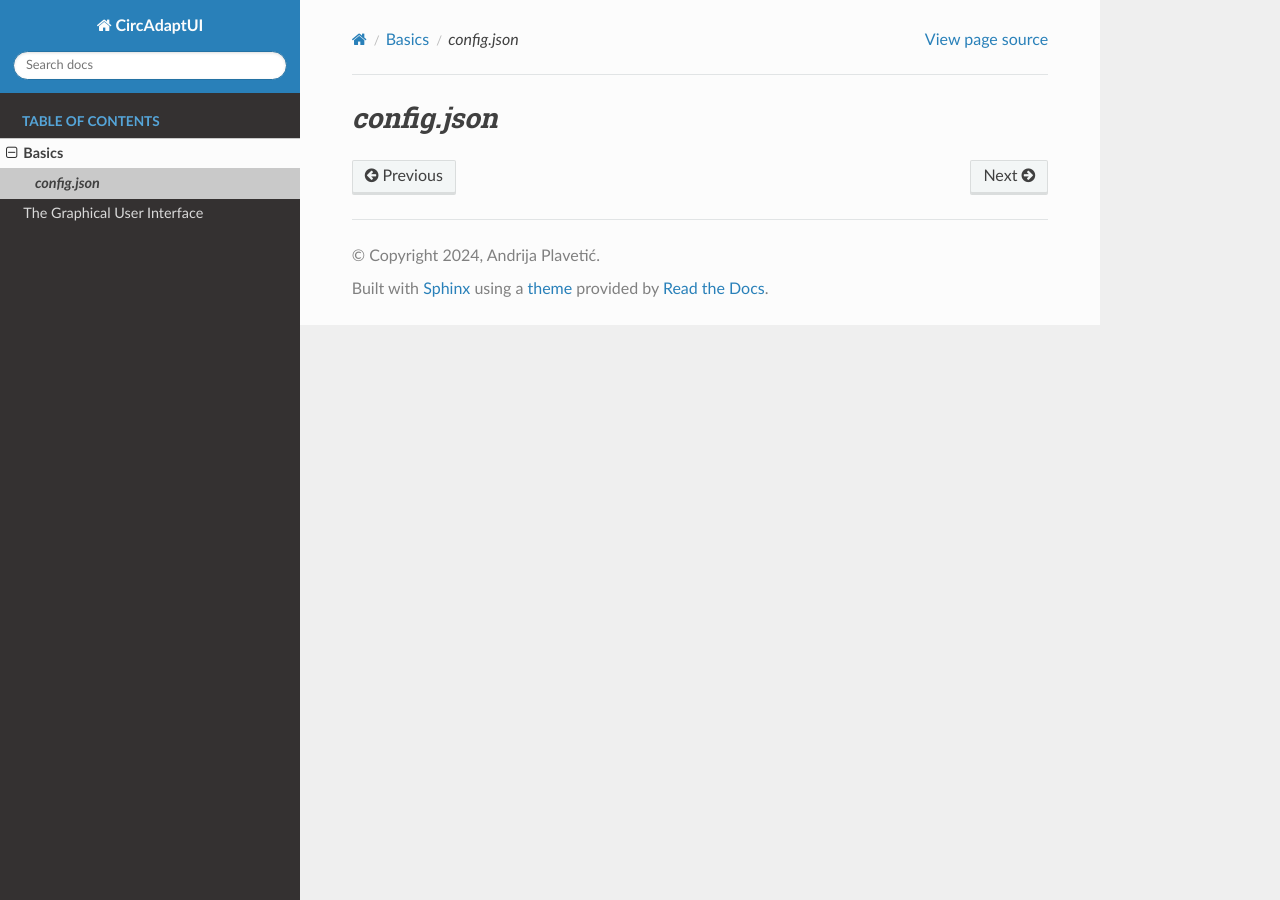
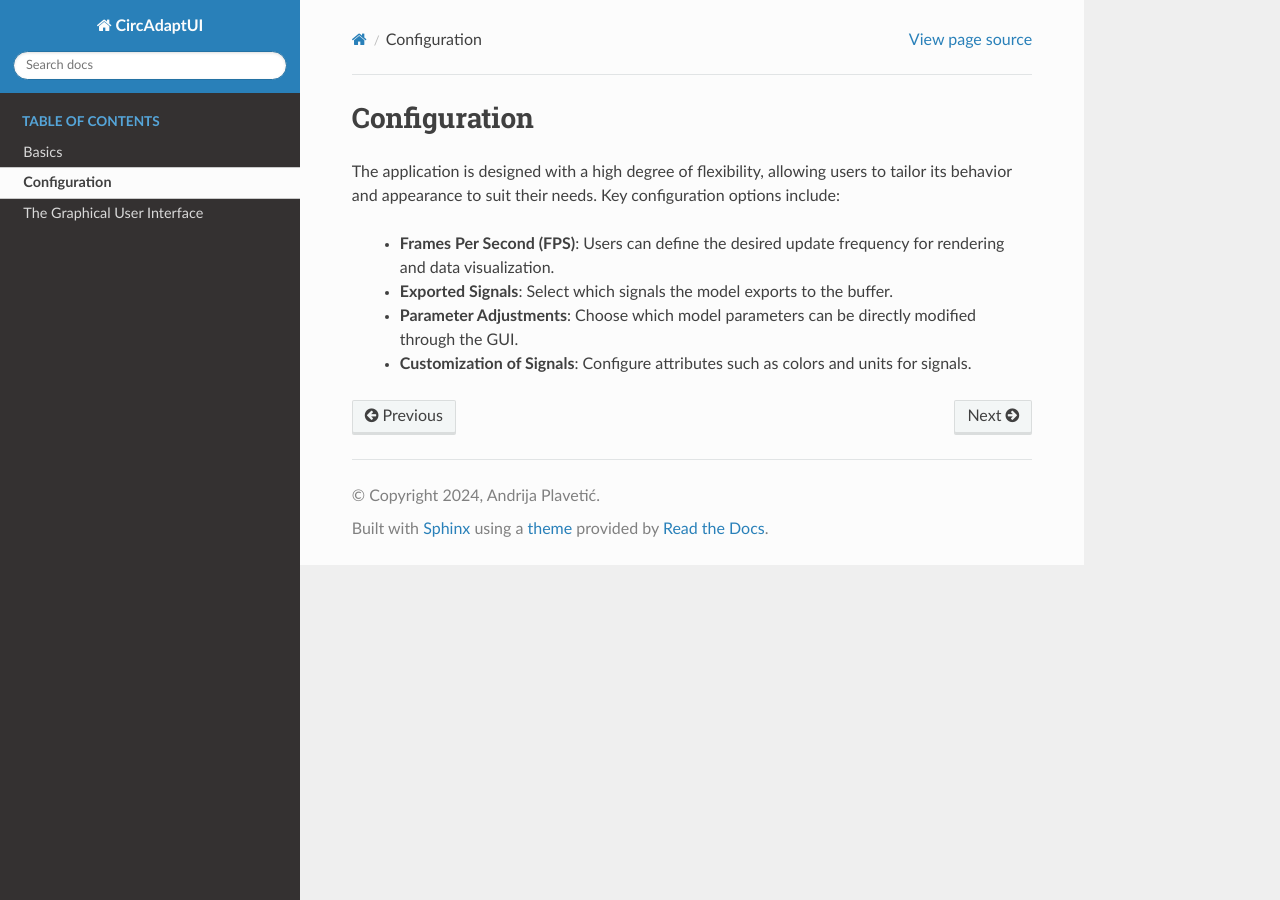
Before and after one commit to jandra047/CircAdaptUI, a Sphinx documentation site: the page built from docs/source/config.rst, in a window 1280 px wide. Built offline with Sphinx 7.4.7 and the Read the Docs theme 3.1.0, drawn with Linux system fonts in a browser that asks for light colours.

Commit message:
Update docs

```diff
--- a/docs/CMakeLists.txt
+++ b/docs/CMakeLists.txt
@@ -6,6 +6,7 @@ get_target_property(CircAdaptUI_PUBLIC_HEADER_DIR CircAdaptUI INTERFACE_INCLUDE_
 file(GLOB_RECURSE CircAdaptUI_PUBLIC_HEADERS ${CircAdaptUI_PUBLIC_HEADER_DIR}/*.h)
 
 set(DOXYGEN_INPUT_DIR ${PROJECT_SOURCE_DIR}/CircAdaptUI)
+set(CONFIG_FILE ${PROJECT_SOURCE_DIR}/config.json)
 set(DOXYGEN_OUTPUT_DIR ${CMAKE_CURRENT_BINARY_DIR}/doxygen)
 set(DOXYGEN_INDEX_FILE ${DOXYGEN_OUTPUT_DIR}/xml/index.html)
 set(DOXYFILE_IN ${CMAKE_CURRENT_SOURCE_DIR}/Doxyfile.in)
--- /dev/null
+++ b/docs/source/_static/styles.css
@@ -0,0 +1,3 @@
+.wy-nav-content {
+    max-width: 80%;
+}
--- a/docs/source/conf.py
+++ b/docs/source/conf.py
@@ -2,12 +2,19 @@ project = "CircAdaptUI"
 copyright = "2024, Andrija Plavetić"
 author = "Andrija Plavetić"
 
-extensions = ["breathe"]
+extensions = [
+    "breathe"
+]
 
 # Breathe Configuration
 breathe_domain_by_extension = {
     "h": "cpp",
 }
 
+html_static_path = ['_static']
+
 html_theme = "sphinx_rtd_theme"
 default_dark_mode = True
+
+def setup(app):
+    app.add_css_file('styles.css')
--- a/docs/source/config.rst
+++ b/docs/source/config.rst
@@ -1,2 +1,11 @@
-`config.json`
-===========
+Configuration
+=============
+
+The application is designed with a high degree of flexibility, allowing users to tailor its behavior and appearance to suit their needs. Key configuration options include:
+
+    - **Frames Per Second (FPS)**: Users can define the desired update frequency for rendering and data visualization.
+
+    - **Exported Signals**: Select which signals the model exports to the buffer.
+    - **Parameter Adjustments**: Choose which model parameters can be directly modified through the GUI.
+
+    - **Customization of Signals**: Configure attributes such as colors and units for signals.
--- a/docs/source/doxyindex.rst
+++ b/docs/source/doxyindex.rst
@@ -1,3 +1 @@
 Class index of CircAdaptUI
-
-.. doxygenindex::
--- a/docs/source/index.rst
+++ b/docs/source/index.rst
@@ -7,9 +7,9 @@ to simulate cardiovascular hemodynamics and provides immediate visualization
 of the results, enabling users to interact with and analyze simulations in
 real-time.
 
-########
+############
 Key features
-########
+############
 
 #. Real-time simulation
 
```
Also changed, not shown: other parts of docs/source/index.rst (+1 -0 lines), docs/source/basics.rst (+20 -6 lines), docs/source/_static/graphs/basic.svg (added), 1 other file.
